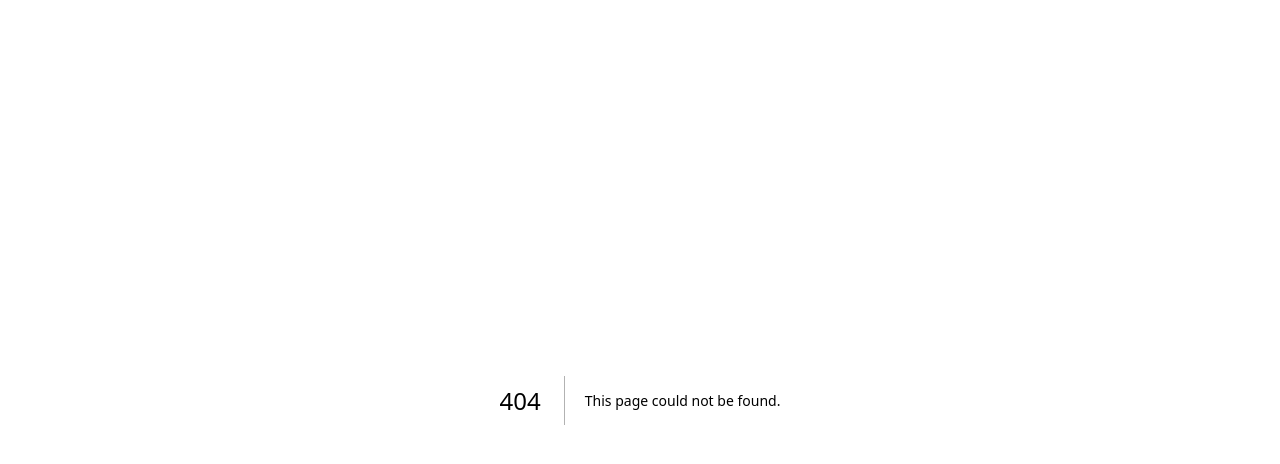
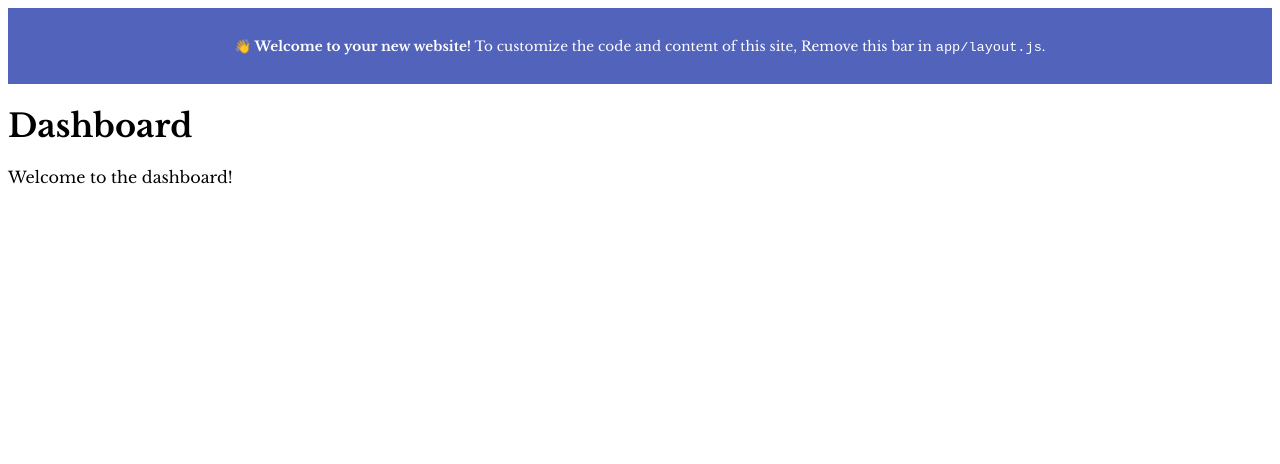
Before and after one commit to madihah19/AI-Flashcards, a Next.js app: page /dashboard in a window 1280 px wide. Before the commit this address had no page. Shown: the top 464 px of the page. Built offline with nearby package versions, Linux system fonts and the light colour scheme.

Commit message:
Implemented User Authentication

```diff
--- /dev/null
+++ b/app/dashboard/page.js
@@ -0,0 +1,10 @@
+const Dashboard = () => {
+    return (
+      <>
+        <h1 className='text-2xl font-bold mb-5'>Dashboard</h1>
+        <p className='mb-5'>Welcome to the dashboard!</p>
+      </>
+    );
+  };
+
+  export default Dashboard;
--- a/app/layout.js
+++ b/app/layout.js
@@ -1,17 +1,53 @@
-import { Inter } from "next/font/google";
-import "./globals.css";
+// import "../styles/globals.css";
 
-const inter = Inter({ subsets: ["latin"] });
+import { Inter, Libre_Baskerville } from "next/font/google";
+import { ClerkProvider } from "@clerk/nextjs";
 
-export const metadata = {
-  title: "Create Next App",
-  description: "Generated by create next app",
-};
+const inter = Inter({
+  subsets: ["latin"],
+  display: "swap",
+});
+
+const libre_baskerville = Libre_Baskerville({
+  subsets: ["latin"],
+  style: ["normal", "italic"],
+  weight: ["400", "700"],
+  variable: "--libre-baskerville",
+  display: "swap",
+});
 
 export default function RootLayout({ children }) {
   return (
-    <html lang="en">
-      <body className={inter.className}>{children}</body>
-    </html>
+    <ClerkProvider>
+      <html
+        lang="en"
+        className={`${inter.className} ${libre_baskerville.className}`}
+      >
+        <body className="overflow-x-hidden antialiased">
+          <main>
+            {process.env.NODE_ENV === "development" && (
+              <div
+                style={{
+                  background: "#5163ba",
+                  padding: "1rem",
+                  textAlign: "center",
+                  fontSize: "0.85rem",
+                  color: "#fff",
+                }}
+              >
+                <p>
+                  <strong>👋 Welcome to your new website!</strong> To customize
+                  the code and content of this site,{" "}
+
+                  Remove this bar in <code>app/layout.js</code>.
+                </p>
+              </div>
+            )}
+            {children}
+
+          </main>
+        </body>
+      </html>
+    </ClerkProvider>
   );
 }
--- a/package.json
+++ b/package.json
@@ -9,7 +9,7 @@
     "lint": "next lint"
   },
   "dependencies": {
-    "@clerk/nextjs": "^5.3.0",
+    "@clerk/nextjs": "^5.3.1",
     "@emotion/react": "^11.13.0",
     "@emotion/styled": "^11.13.0",
     "@mui/material": "^5.16.7",
```
Also changed, not shown: app/components/header.js (added, +29 -0 lines), app/sign-in/[[...sign-in]]/page.js (added, +10 -0 lines), app/sign-up/[[...sign-up]]/page.js (added, +10 -0 lines), middleware.js (added, +7 -0 lines), 2 other files (tests, documents, lock files or other folders).
